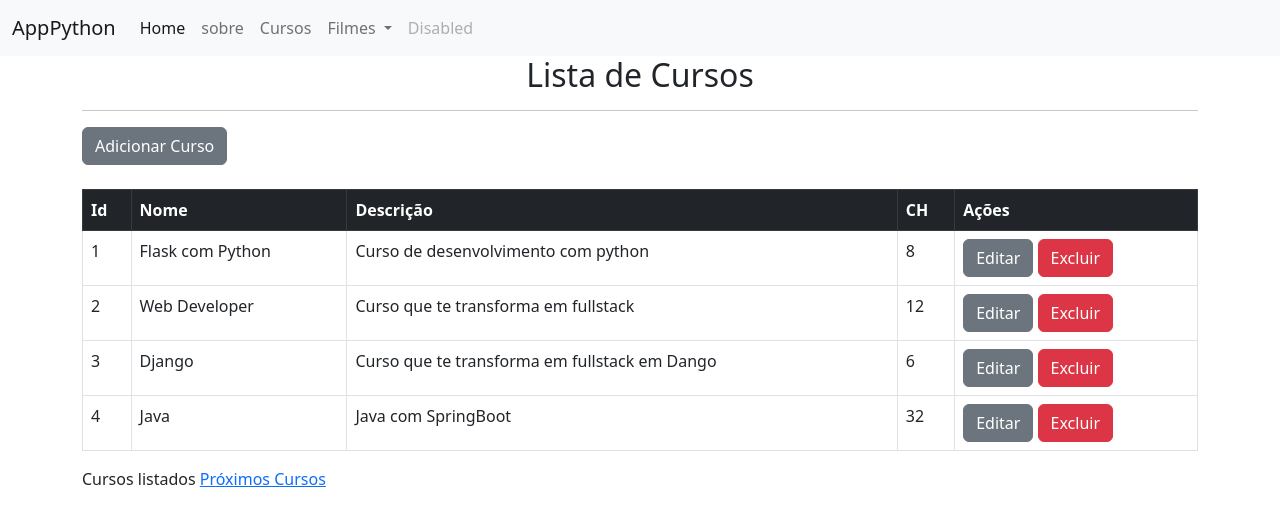
After one commit to fernandoso4res/CursoDeFlask, a Flask app: page /cursos in a window 1280 px wide. The commit adds this page. Shown: the top 526 px of the page. Run offline with Flask 2, Linux system fonts and the light colour scheme; data comes from the database, SQL or seed files in the repository; both versions use the stored data as it was after the commit.

Commit message:
paginação

```diff
--- a/app.py
+++ b/app.py
@@ -1,10 +1,31 @@
-from flask import Flask, render_template, request
+from flask import Flask, render_template, request, redirect, url_for, flash
+import urllib.request, json
+from flask_sqlalchemy import SQLAlchemy
 
 app = Flask(__name__) #parametro de execução
+
+app.secret_key = b'\xfa\xf8\x8bTd2BW\x84\x90\x16%\x9fx\xbaJ'
+
+app.config['SQLALCHEMY_DATABASE_URI'] = 'sqlite:///cursos.sqlite3'
+
+db = SQLAlchemy(app)
+with app.app_context():
+    db.create_all()
+
 
 frutas = []
 registros = []
 
+class cursos(db.Model):
+	id = db.Column(db.Integer, primary_key=True)
+	nome = db.Column(db.String(50))
+	descricao = db.Column(db.String(100))
+	ch = db.Column(db.Integer)
+
+	def __init__(self, nome, descricao, ch):
+		self.nome = nome
+		self.descricao = descricao
+		self.ch = ch
 
 #http://google.com/search?q=bcyrvca
 
@@ -25,6 +46,67 @@ def sobre():
 			registros.append({"aluno": request.form.get("aluno"), "nota":request.form.get("nota")})
 	return render_template("sobre.html", registros=registros)
 
+@app.route('/filmes/<propriedade>')
+def filmes(propriedade):
+	if propriedade == 'populares':
+		url = "https://api.themoviedb.org/3/discover/movie?sort_by=popularity.desc&api_key=7fee00c4d3f2880b54d73b70921d7b55"
+	elif propriedade == 'kids':
+		url = "https://api.themoviedb.org/3/discover/movie?certification_country=US&certification.lte=G&sort_by=popularity.desc&api_key=7fee00c4d3f2880b54d73b70921d7b55"
+	elif propriedade == '2010':
+		url = "https://api.themoviedb.org/3/discover/movie?primary_release_year=2010&sort_by=vote_average.desc&api_key=7fee00c4d3f2880b54d73b70921d7b55"
+	elif propriedade == 'drama':
+		url = "https://api.themoviedb.org/3/discover/movie?with_genres=18&primary_release_year=2014&api_key=7fee00c4d3f2880b54d73b70921d7b55"
+	elif propriedade == 'tom_cruise':
+		url = "https://api.themoviedb.org/3/discover/movie?with_genres=878&with_cast=500&sort_by=vote_average.desc&api_key=7fee00c4d3f2880b54d73b70921d7b55"
+	resposta = urllib.request.urlopen(url)
+	dados = resposta.read()
+	jsondata = json.loads(dados)
+	return render_template("filmes.html", filmes=jsondata['results'])
+
+@app.route('/cursos')
+def lista_cursos():
+	page = request.args.get('page', 1 , type=int)
+	per_page = 4
+	todos_cursos = cursos.query.paginate(page, per_page)
+	return render_template("cursos.html", cursos=todos_cursos)
+
+@app.route('/cria_curso', methods=["GET", "POST"])
+def cria_curso():
+	nome = request.form.get("nome")
+	descricao = request.form.get("descricao")
+	ch = request.form.get("ch")
+
+	if request.method == 'POST':
+		if not nome or not descricao or not ch:
+			flash("Preencha todos os campos do formulário", "error")
+		else:
+			curso = cursos(nome, descricao, ch)
+			db.session.add(curso)
+			db.session.commit()
+			return redirect(url_for("lista_cursos"))
+	return render_template("novo_curso.html")
+
+@app.route('/<int:id>/atualiza_curso', methods=["GET", "POST"])
+def atualiza_curso(id):
+	curso = cursos.query.filter_by(id=id).first()
+	if request.method == "POST":
+		nome = request.form["nome"]
+		descricao = request.form["descricao"]
+		ch = request.form["ch"]
+		cursos.query.filter_by(id=id).update({"nome": nome, "descricao": descricao, "ch": ch})
+		db.session.commit()
+		return redirect(url_for('lista_cursos'))
+	return render_template("atualiza_curso.html", curso=curso)
+
+@app.route('/<int:id>/remove_curso')
+def remove_curso(id):
+	curso = cursos.query.filter_by(id=id).first()
+	db.session.delete(curso)
+	db.session.commit()
+	return redirect(url_for('lista_cursos'))
+
+
+
 if __name__ =="__main__":
 
 	app.run(debug=True)
--- a/templates/base.html
+++ b/templates/base.html
@@ -9,7 +9,7 @@
 
 </head>
 <body>
-    <nav class="navbar navbar-expand-lg bg-dark">
+    <nav class="navbar navbar-expand-lg bg-light">
         <div class="container-fluid">
           <a class="navbar-brand" href="#">AppPython</a>
           <button class="navbar-toggler" type="button" data-bs-toggle="collapse" data-bs-target="#navbarSupportedContent" aria-controls="navbarSupportedContent" aria-expanded="false" aria-label="Toggle navigation">
@@ -23,15 +23,19 @@
               <li class="nav-item">
                 <a class="nav-link" href="{{url_for('sobre')}}">sobre</a>
               </li>
+              <li class="nav-item">
+                <a class="nav-link" href="{{url_for('lista_cursos')}}">Cursos</a>
+              </li>
               <li class="nav-item dropdown">
                 <a class="nav-link dropdown-toggle" href="#" role="button" data-bs-toggle="dropdown" aria-expanded="false">
-                  Dropdown
+                  Filmes
                 </a>
                 <ul class="dropdown-menu">
-                  <li><a class="dropdown-item" href="#">Action</a></li>
-                  <li><a class="dropdown-item" href="#">Another action</a></li>
-                  <li><hr class="dropdown-divider"></li>
-                  <li><a class="dropdown-item" href="#">Something else here</a></li>
+                  <li><a class="dropdown-item" href="{{url_for('filmes', propriedade='populares')}}">Mais Populares</a></li>
+                  <li><a class="dropdown-item" href="{{url_for('filmes', propriedade='kids')}}">Kids</a></li>
+                  <li><a class="dropdown-item" href="{{url_for('filmes', propriedade='2010')}}">2010</a></li>
+                  <li><a class="dropdown-item" href="{{url_for('filmes', propriedade='drama')}}">Drama</a></li>
+                  <li><a class="dropdown-item" href="{{url_for('filmes', propriedade='tom_cruise')}}">Tom Cruise</a></li>
                 </ul>
               </li>
               <li class="nav-item">
--- /dev/null
+++ b/templates/cursos.html
@@ -0,0 +1,45 @@
+{% extends 'base.html' %}
+{% block conteudo %}
+<h2 style="text-align: center;">Lista de Cursos</h2>
+<hr>
+<a href="{{url_for('cria_curso')}}" class="btn btn-secondary">Adicionar Curso</a>
+<br>
+<br>
+<table class="table table-bordered table-hover">
+    <thead class="table-dark">
+        <tr>
+            <th scope="col">Id</th>
+            <th scope="col">Nome</th>
+            <th scope="col">Descrição</th>
+            <th scope="col">CH</th>
+            <th scope="col">Ações</th>
+        </tr>
+    </thead>
+    <tbody>
+
+            {% for curso in cursos.items %}
+            <tr>
+                <td>{{curso.id}}</td>
+                <td>{{curso.nome}}</td>
+                <td>{{curso.descricao}}</td>
+                <td>{{curso.ch}}</td>
+                <td>
+                    <a href="{{curso.id}}/atualiza_curso" class="btn btn-secondary btn-xs">Editar</a>
+                    <a href="{{curso.id}}/remove_curso" onclick="return confirm('Deseja excluir esse registro?')" class="btn btn-danger btn-xs">Excluir</a>
+                </td>
+            </tr>
+            {% endfor %}
+    </tbody>
+</table>
+{% if cursos.has_prev %}
+<a href="{{url_for('lista_cursos', page=cursos.prev_num)}}">Cursos Anteriores</a>
+{% else %}
+    Cursos listados
+{% endif %}
+
+{% if cursos.has_next %}
+    <a href="{{url_for('lista_cursos', page=cursos.next_num)}}">Próximos Cursos</a>
+{% else %}
+    Cursos listados
+{% endif %}
+{% endblock conteudo %}
```
Also changed, not shown: templates/atualiza_curso.html (added, +19 -0 lines), templates/filmes.html (added, +22 -0 lines), templates/novo_curso.html (added, +19 -0 lines), README.md (added), var/app-instance/cursos.sqlite3 (added).
